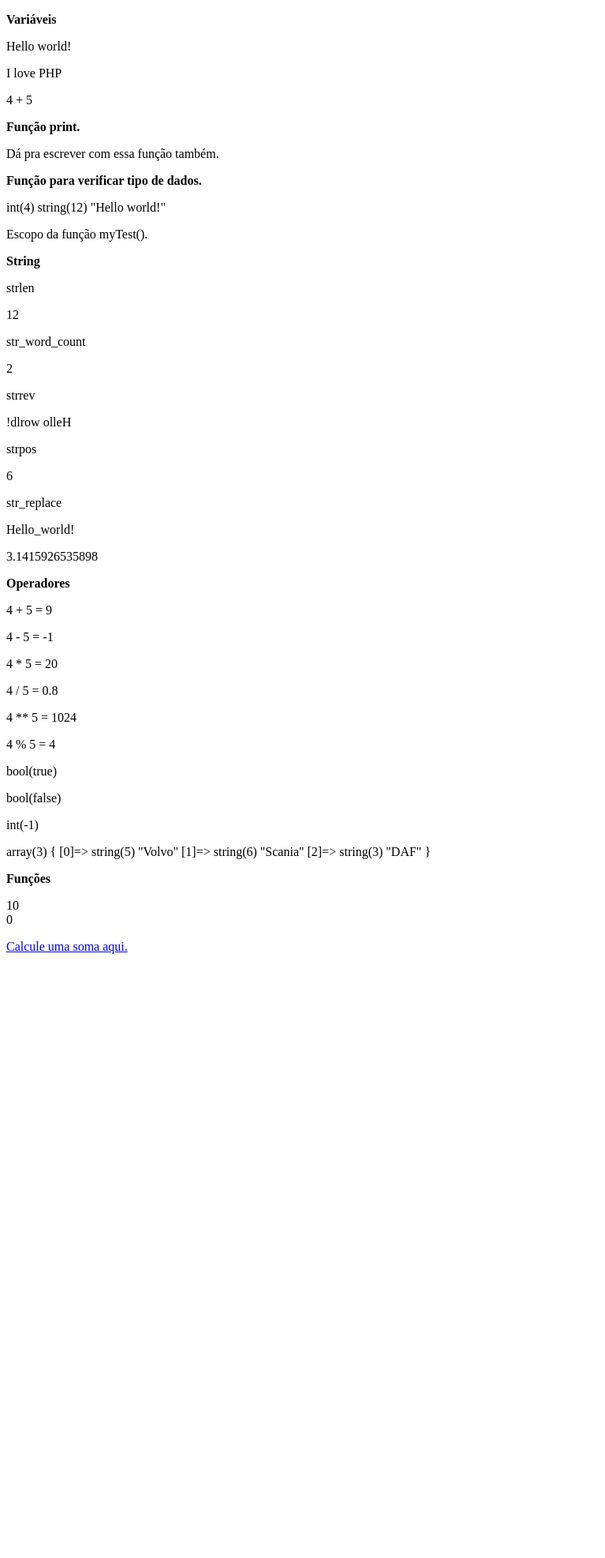
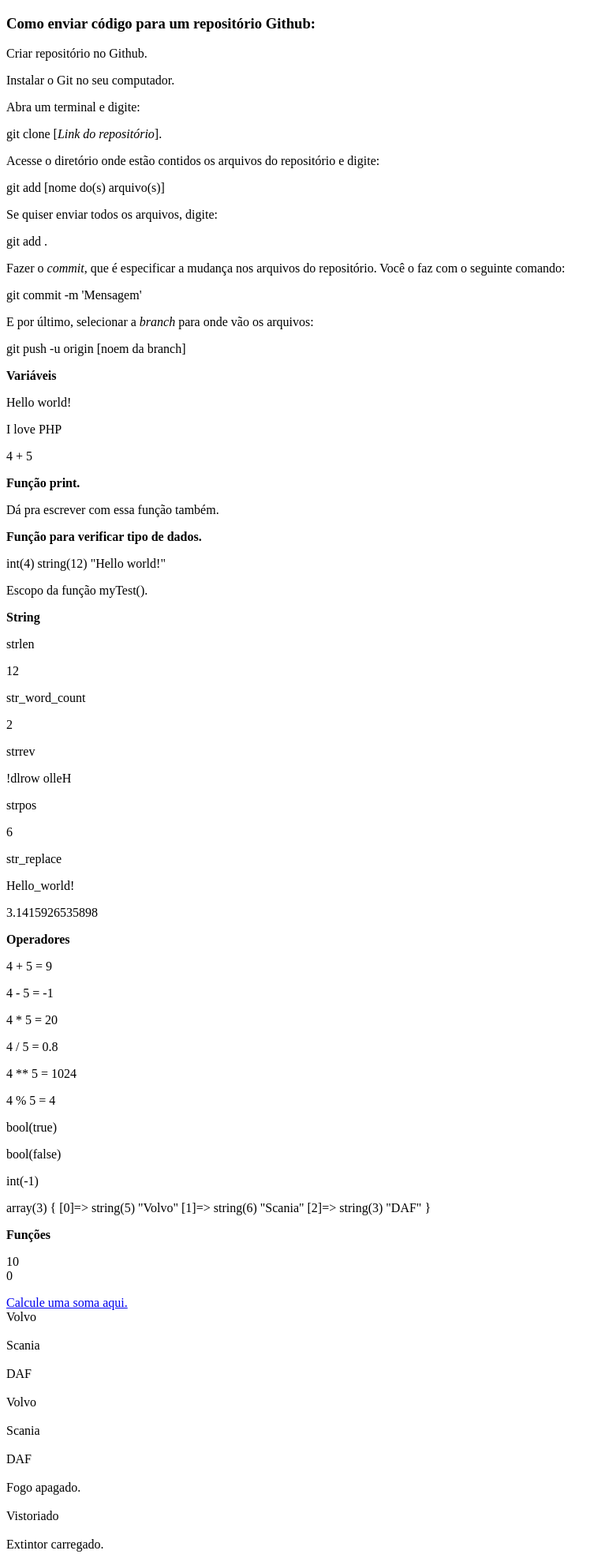
Before and after one commit to brunomb91/project, a PHP site: page / in a window 1280 px wide. Shown: the whole page at 79% size, without its empty margins (0-767 px from the left). Before the commit the page ends 1208 px from the top, so only its background shows below. Run offline with PHP 8.4, Linux system fonts and the light colour scheme.

Commit message:
Exemplos com classes

```diff
--- a/index.php
+++ b/index.php
@@ -18,6 +18,21 @@ define("PI", pi());
 function myTest() {
     echo "<p>Escopo da função myTest().</p>";
 }
+
+echo "<h3>Como enviar código para um repositório Github:</h3>
+      <p>Criar repositório no Github.</p>
+      <p>Instalar o Git no seu computador.</p>
+      <p>Abra um terminal e digite:</p>
+      <p>git clone [<i>Link do repositório</i>].</p>
+      <p>Acesse o diretório onde estão contidos os arquivos do repositório e digite:</p>
+      <p>git add [nome do(s) arquivo(s)]</p>
+      <p>Se quiser enviar todos os arquivos, digite:</p>
+      <p>git add .</p>
+      <p>Fazer o <i>commit</i>, que é especificar a mudança nos arquivos do repositório. Você o faz com o seguinte comando:</p>
+      <p>git commit -m 'Mensagem'</p>
+      <p>E por último, selecionar a <i>branch</i> para onde vão os arquivos:</p>
+      <p>git push -u origin [noem da branch]</p>
+";
 
 $txt = "Hello world!";
 $txt1 = "PHP";
@@ -123,6 +138,59 @@ echo "</p>";
 
 echo '<a href="/project/math.html">Calcule uma soma aqui.</a>';
 
+foreach ($array as $truck) {
+    print "<br>".$truck."<br>";
+}
+
+for ($i=0; $i< count($array); $i++) {
+    print "<br>".$array[$i]."<br>";
+}
+
+class Extintor {
+    public $tamanho;
+    public $capacidade;
+    public $cor;
+    public $peso;
+    public $conteudo;
+
+    function __construct($tamanho, $capacidade, $cor, $peso, $conteudo) {
+        //$this->tamanho = $tamanho;
+        $this->tamanho = $tamanho;
+        $this->capacidade = $capacidade;
+        $this->cor = $cor;
+        $this->peso = $peso;
+        $this->conteudo = $conteudo;
+    }
+
+    public function apaga_fogo() {
+        echo "<br>Fogo apagado.<br>";
+    }
+
+    public function vistoria() {
+        echo "<br>Vistoriado<br>";
+    }
+
+    public function carregar() {
+        echo "<br>Extintor carregado.<br>";
+    }
+
+    public function info() {
+        return "<p>Tamanho: </p>".$this->tamanho.
+               "<p>Capacidade: </p>".$this->capacidade.
+               "<p>Cor: </p>".$this->cor.
+               "<p>Peso: </p>".$this->peso.
+               "<p>Conteudo: </p>".$this->conteudo;
+    }
+
+}
+
+$obj = new Extintor(50, 10, "Vermelha", 6, "Bicarbonato de Sódio");
+
+$obj->apaga_fogo();
+$obj->vistoria();
+$obj->carregar();
+$obj->info();
+
 ?>
 
 </body>
```
